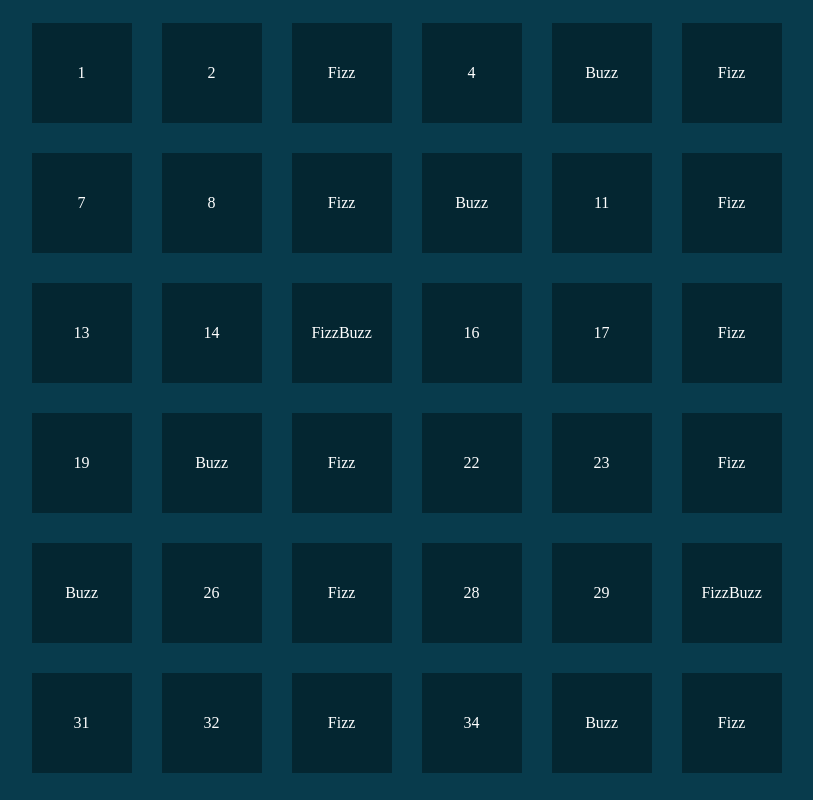
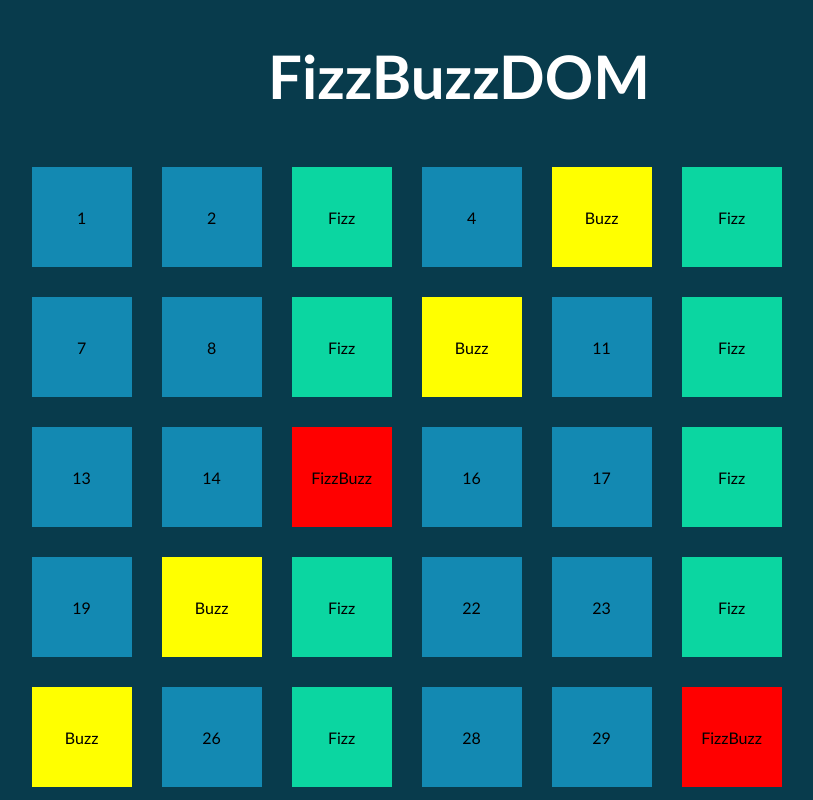
Before and after one commit to manumastro/js-fizzbuzzdom, a plain HTML site: page index.html in a window 1280 px wide. Shown: the top 800 px of the page, without its empty margins (181-994 px from the left). Drawn offline with Linux system fonts and the light colour scheme.

Commit message:
Milestone 3

```diff
--- a/css/style.css
+++ b/css/style.css
@@ -1,5 +1,12 @@
 body{
   background-color: #083b4c;
+  font-family: 'Trebuchet MS', 'Lucida Sans Unicode', 'Lucida Grande', 'Lucida Sans', Arial, sans-serif;
+}
+
+h1{
+  text-align: center;
+  font-size: 60px;
+  color: white;
 }
 
 .container {
@@ -17,5 +24,21 @@ body{
   width: 100px;
   height: 100px;
   background-color: #042631;
-  color: white;
+  color: black;
 }
+
+.box-blue{
+  background-color: #1389b2;
+}
+
+.box-green{
+  background-color: #0bd6a1;
+}
+
+.box-yellow{
+  background-color: yellow;
+}
+
+.box-red{
+  background-color: red;
+}
--- a/index.html
+++ b/index.html
@@ -9,7 +9,7 @@
 </head>
 <body>
 
-
+  <h1>FizzBuzzDOM</h1>
   <div class="container">
 
   </div>
--- a/js/script.js
+++ b/js/script.js
@@ -19,20 +19,23 @@ for(let i = 1; i <= limit; i++){
   boxEL.className = 'box';
 
   if(!(i % 3) && !(i % 5)){
+    boxEL.classList.add("box-red");
     boxEL.append("FizzBuzz");
     container.append(boxEL);
   }
   else if(i % 5 === 0){
+    boxEL.classList.add("box-yellow");
     boxEL.append("Buzz");
     container.append(boxEL);
   }
   else if (i % 3 === 0){
+    boxEL.classList.add("box-green");
     boxEL.append("Fizz");
     container.append(boxEL);
   }
   else{
+    boxEL.classList.add("box-blue");
     boxEL.append(i);
     container.append(boxEL);
   }
-
 }
```
